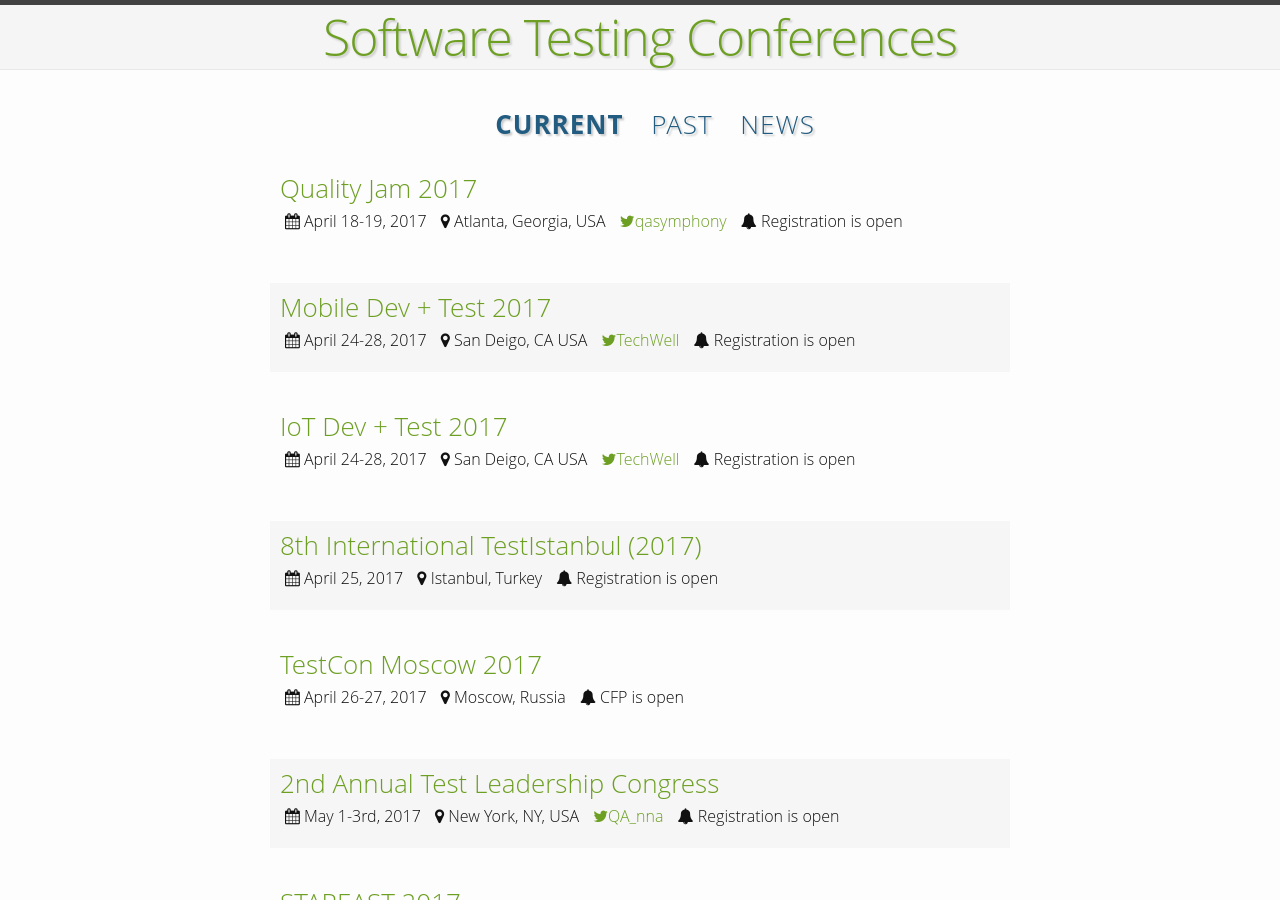
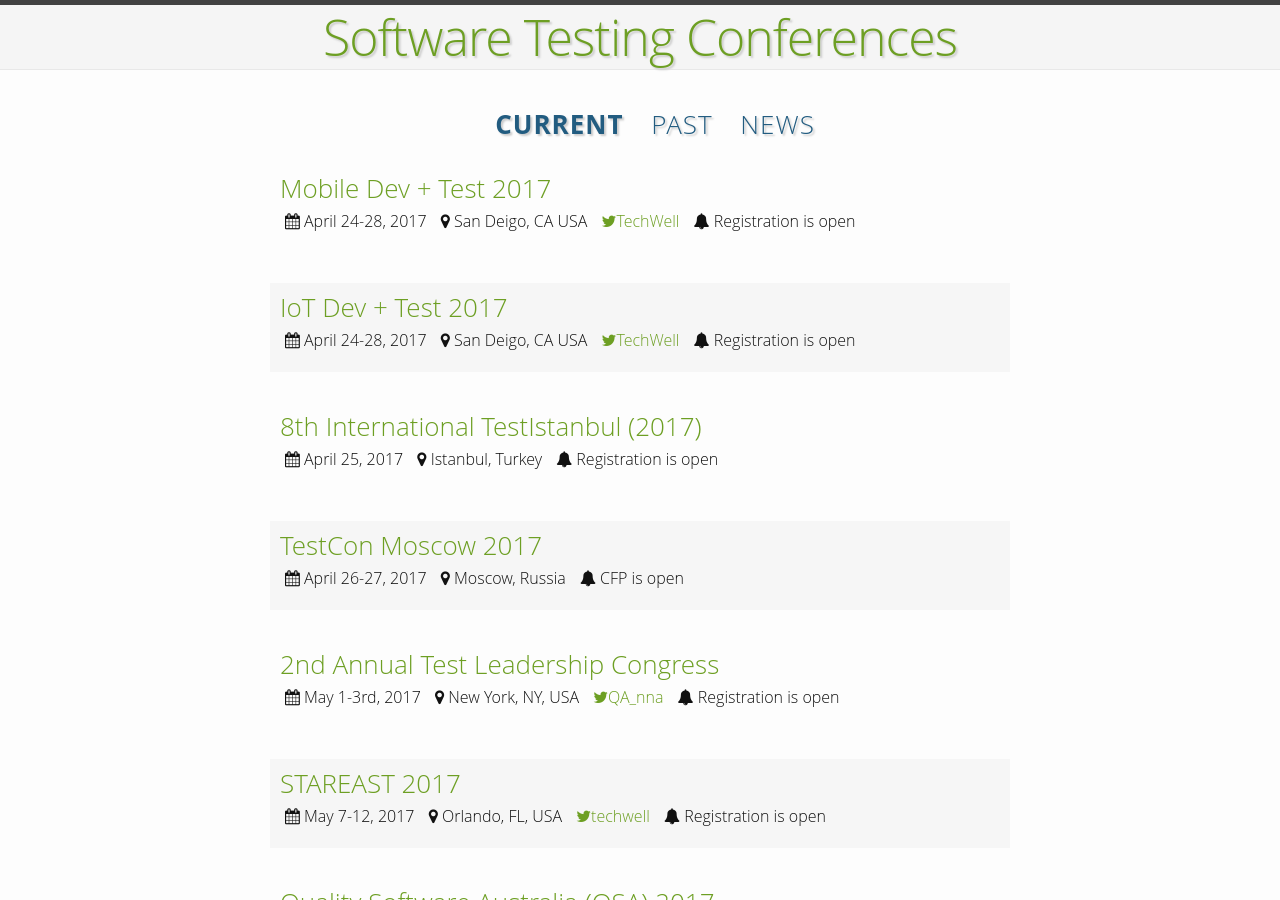
Before and after one commit to TestingConferences/testingconferences.github.io, a Jekyll site: the page built from index.html, in a window 1280 px wide and 900 px high. Built offline with Jekyll 4.4.1, drawn with Linux system fonts in a browser that asks for light colours.

Commit message:
Update current.yml

```diff
--- a/_data/current.yml
+++ b/_data/current.yml
@@ -1,10 +1,3 @@
-- name: Quality Jam 2017
-  location: Atlanta, Georgia, USA
-  dates: "April 18-19, 2017"
-  url: http://qualityjam.net/?utm_campaign=SoftwareTestingConference.org%20Quality%20Jam%202017&utm_medium=Listing&utm_source=Other
-  twitter: qasymphony
-  status: Registration is open
-
 - name: Mobile Dev + Test 2017
   location: San Deigo, CA USA
   dates: "April 24-28, 2017"
@@ -100,7 +93,7 @@
 - name: SauceCon 2017
   location: San Francisco, CA, USA
   dates: "June 6-8, 2017"
-  url: http://saucecon.wpengine.com/
+  url: http://saucecon.com/
   twitter: saucelabs
   status: Registration is open
 
```
